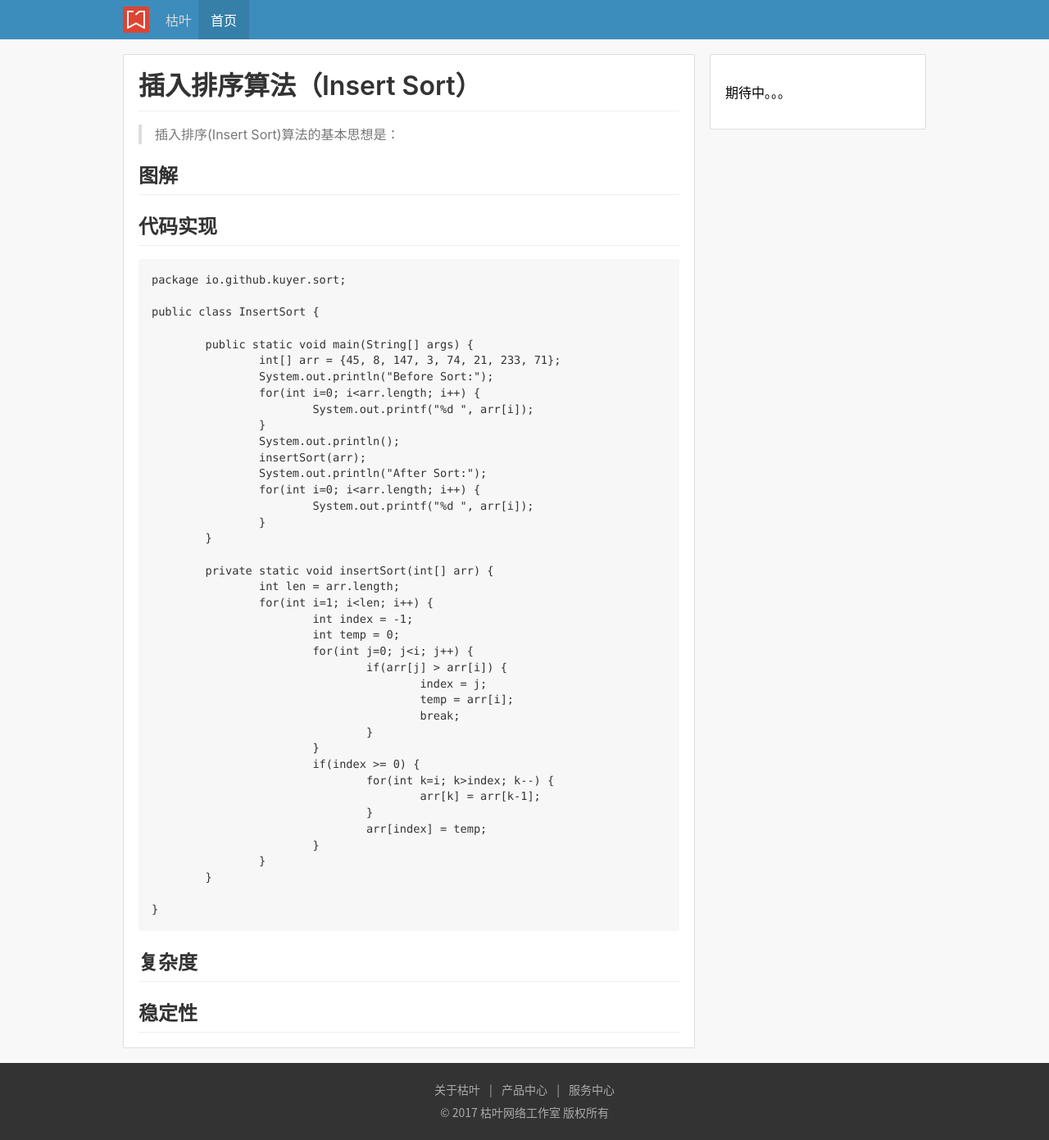
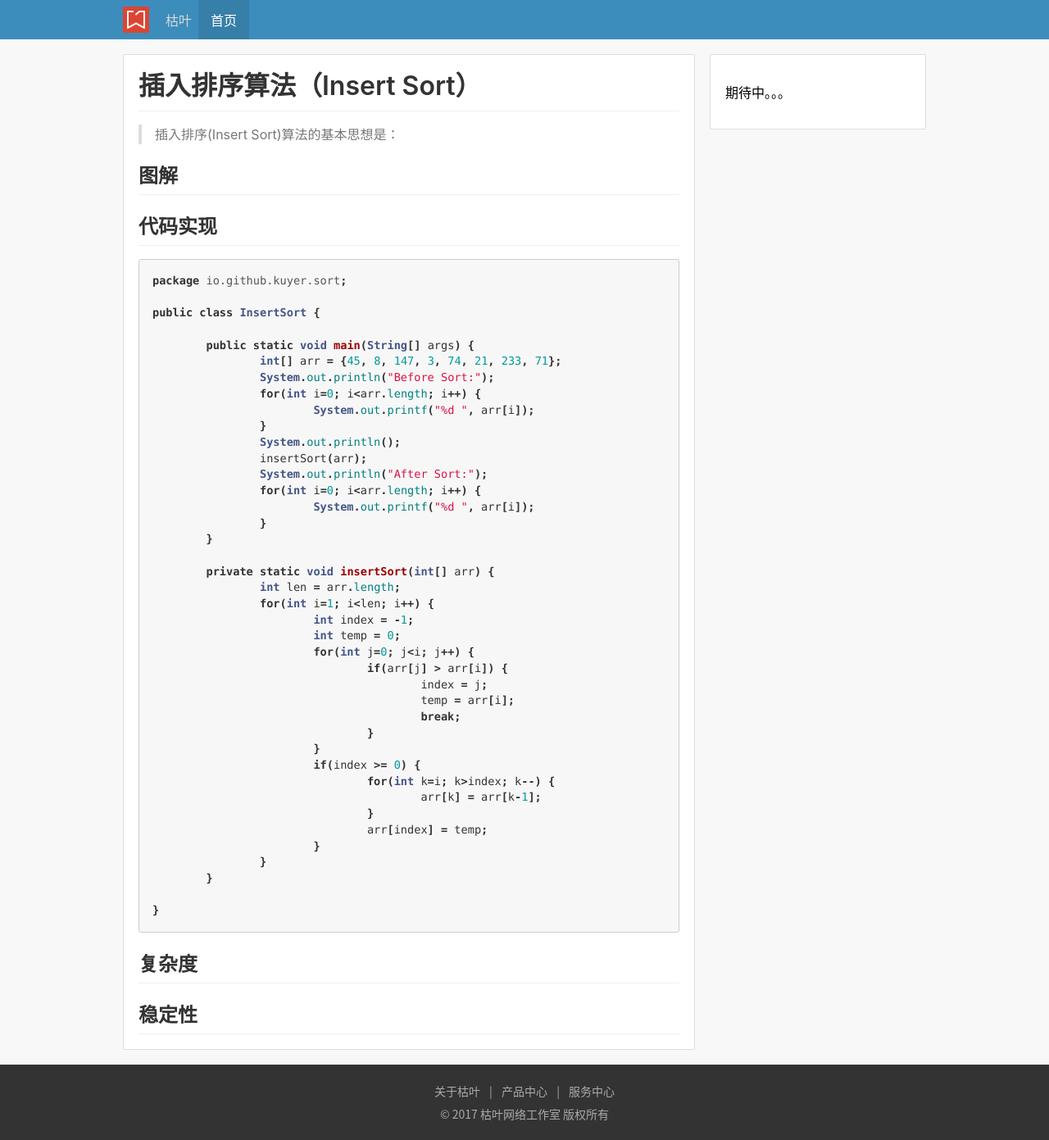
Before and after one commit to kuyer/kuyer.github.com, a Jekyll site: the page built from _posts/2017-02-04-插入排序算法.md, in a window 1280 px wide. Shown: the whole page at 82% size. Built offline with Jekyll 4.4.1, drawn with Linux system fonts in a browser that asks for light colours.

Commit message:
增加highlight.css

```diff
--- a/_layouts/layout.html
+++ b/_layouts/layout.html
@@ -8,6 +8,7 @@
 <link rel="stylesheet" href="/css/kuyer.css?v=1" />
 <link rel="stylesheet" media="screen and (max-width: 780px)" href="/css/muyer.css?v=1" />
 <link rel="stylesheet" href="/css/markdown.css?v=1" />
+<link rel="stylesheet" href="/css/highlight.css?v=1" />
 </head>
 <body>
 <div class="page">
--- /dev/null
+++ b/css/highlight.css
@@ -0,0 +1,63 @@
+.highlight pre, pre, .highlight .hll { background-color: #f8f8f8; border: 1px solid #ccc; padding: 6px 10px; border-radius: 3px; }
+.highlight .c { color: #999988; font-style: italic; }
+.highlight .err { color: #a61717; background-color: #e3d2d2; }
+.highlight .k { font-weight: bold; }
+.highlight .o { font-weight: bold; }
+.highlight .cm { color: #999988; font-style: italic; }
+.highlight .cp { color: #999999; font-weight: bold; }
+.highlight .c1 { color: #999988; font-style: italic; }
+.highlight .cs { color: #999999; font-weight: bold; font-style: italic; }
+.highlight .gd { color: #000000; background-color: #ffdddd; }
+.highlight .gd .x { color: #000000; background-color: #ffaaaa; }
+.highlight .ge { font-style: italic; }
+.highlight .gr { color: #aa0000; }
+.highlight .gh { color: #999999; }
+.highlight .gi { color: #000000; background-color: #ddffdd; }
+.highlight .gi .x { color: #000000; background-color: #aaffaa; }
+.highlight .go { color: #888888; }
+.highlight .gp { color: #555555; }
+.highlight .gs { font-weight: bold; }
+.highlight .gu { color: #800080; font-weight: bold; }
+.highlight .gt { color: #aa0000; }
+.highlight .kc { font-weight: bold; }
+.highlight .kd { font-weight: bold; }
+.highlight .kn { font-weight: bold; }
+.highlight .kp { font-weight: bold; }
+.highlight .kr { font-weight: bold; }
+.highlight .kt { color: #445588; font-weight: bold; }
+.highlight .m { color: #009999; }
+.highlight .s { color: #dd1144; }
+.highlight .n { color: #333333; }
+.highlight .na { color: teal; }
+.highlight .nb { color: #0086b3; }
+.highlight .nc { color: #445588; font-weight: bold; }
+.highlight .no { color: teal; }
+.highlight .ni { color: purple; }
+.highlight .ne { color: #990000; font-weight: bold; }
+.highlight .nf { color: #990000; font-weight: bold; }
+.highlight .nn { color: #555555; }
+.highlight .nt { color: navy; }
+.highlight .nv { color: teal; }
+.highlight .ow { font-weight: bold; }
+.highlight .w { color: #bbbbbb; }
+.highlight .mf { color: #009999; }
+.highlight .mh { color: #009999; }
+.highlight .mi { color: #009999; }
+.highlight .mo { color: #009999; }
+.highlight .sb { color: #dd1144; }
+.highlight .sc { color: #dd1144; }
+.highlight .sd { color: #dd1144; }
+.highlight .s2 { color: #dd1144; }
+.highlight .se { color: #dd1144; }
+.highlight .sh { color: #dd1144; }
+.highlight .si { color: #dd1144; }
+.highlight .sx { color: #dd1144; }
+.highlight .sr { color: #009926; }
+.highlight .s1 { color: #dd1144; }
+.highlight .ss { color: #990073; }
+.highlight .bp { color: #999999; }
+.highlight .vc { color: teal; }
+.highlight .vg { color: teal; }
+.highlight .vi { color: teal; }
+.highlight .il { color: #009999; }
+.highlight .gc { color: #999; background-color: #EAF2F5; }
```
